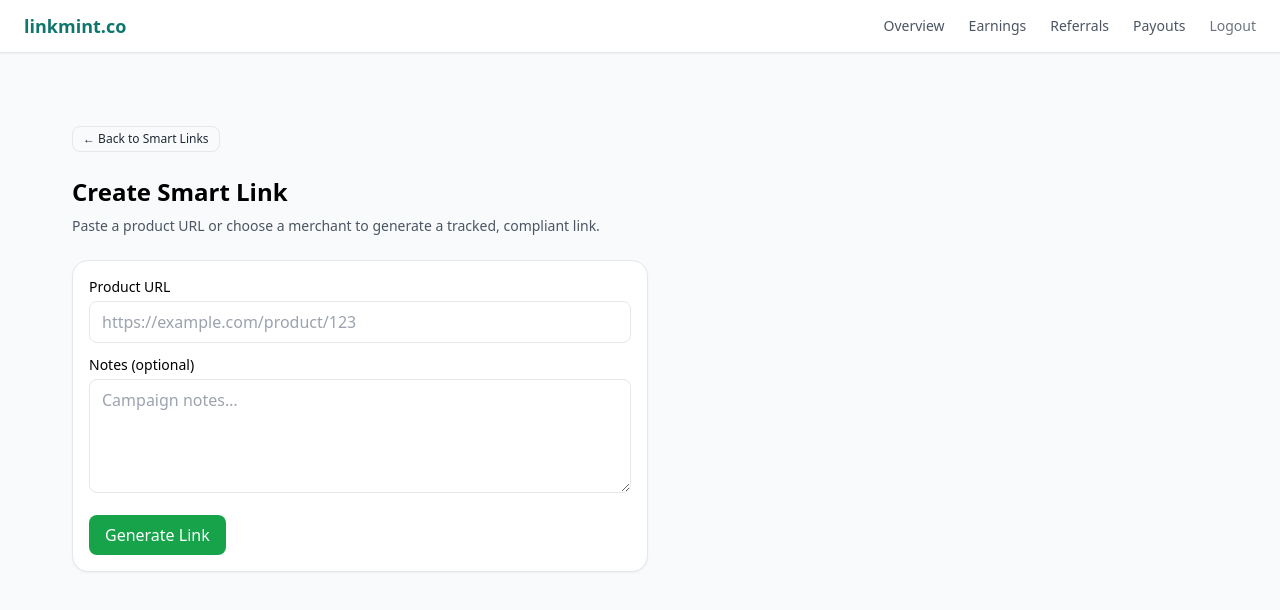
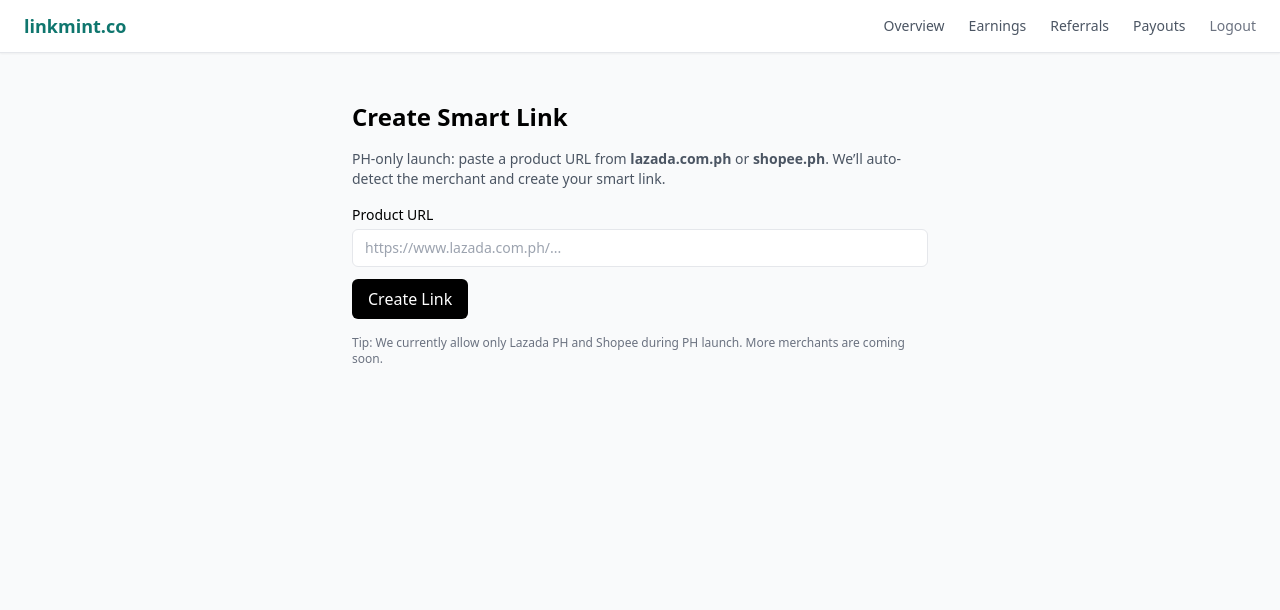
Before and after one commit to begintolern/Linkmint, a Next.js app: page /dashboard/create-link in a window 1280 px wide. Shown: the top 610 px of the page. Built offline with nearby package versions, Linux system fonts and the light colour scheme.

Commit message:
Add PH-only merchant validation and auto-detect for Create Smart Link

```diff
--- a/app/dashboard/create-link/CreateLinkClient.tsx
+++ b/app/dashboard/create-link/CreateLinkClient.tsx
@@ -1,97 +1,132 @@
 // app/dashboard/create-link/CreateLinkClient.tsx
 "use client";
 
-export const revalidate = 0;
+import { useState } from "react";
+import { useRouter } from "next/navigation";
 
-import Link from "next/link";
-import { useMemo, useState, useEffect } from "react";
-import { useSearchParams, useRouter } from "next/navigation";
-import { addRecentLink } from "@/app/components/RecentLinksClient";
+type CreateResponse = {
+  ok: boolean;
+  id?: string;
+  error?: string;
+  shortUrl?: string;
+  merchant?: string;
+};
 
-function makeDemoSmartUrl(sourceUrl: string) {
-  // tiny fake shortener: https://lm.to/<6-char>?t=<unix>&m=<host>
-  const id = Math.random().toString(36).slice(2, 8);
-  const t = Math.floor(Date.now() / 1000);
-  const u = new URL("https://lm.to/" + id);
-  u.searchParams.set("t", String(t));
+const PH_DOMAINS = [
+  { hostIncludes: "lazada.com.ph", merchant: "Lazada PH" },
+  { hostIncludes: "shopee.ph", merchant: "Shopee" },
+];
+
+function detectMerchant(urlStr: string) {
   try {
-    const src = new URL(sourceUrl);
-    u.searchParams.set("m", src.hostname.replace(/^www\./, ""));
-  } catch {}
-  return u.toString();
+    const u = new URL(urlStr);
+    const host = u.hostname.toLowerCase();
+    for (const rule of PH_DOMAINS) {
+      if (host.includes(rule.hostIncludes)) return rule.merchant;
+    }
+    return null;
+  } catch {
+    return null;
+  }
 }
 
 export default function CreateLinkClient() {
-  const searchParams = useSearchParams();
   const router = useRouter();
+  const [productUrl, setProductUrl] = useState("");
+  const [busy, setBusy] = useState(false);
+  const [error, setError] = useState<string | null>(null);
 
-  const initialUrl = useMemo(() => searchParams?.get("url") || "", [searchParams]);
-  const [url, setUrl] = useState<string>(initialUrl);
-  const [note, setNote] = useState<string>("");
+  async function handleCreate(e: React.FormEvent) {
+    e.preventDefault();
+    setError(null);
 
-  useEffect(() => {
-    setUrl(initialUrl);
-  }, [initialUrl]);
-
-  const onGenerate = () => {
-    const sourceUrl = (url || "").trim();
-    if (!sourceUrl) {
-      alert("Please paste a product URL first.");
+    // Basic URL parse
+    let u: URL;
+    try {
+      u = new URL(productUrl);
+    } catch {
+      setError("Please enter a valid product URL.");
       return;
     }
-    const smartUrl = makeDemoSmartUrl(sourceUrl);
 
-    // ✅ Save just the smart URL (matches RecentLinksClient API)
-    addRecentLink(smartUrl);
+    // PH-only guard: allow Lazada PH or Shopee PH only
+    const merchant = detectMerchant(productUrl);
+    if (!merchant) {
+      setError(
+        "For PH launch, only Lazada PH (lazada.com.ph) and Shopee (shopee.ph) links are allowed."
+      );
+      return;
+    }
 
-    // Go back to Smart Links so they immediately see it in the list
-    router.push("/dashboard/links");
-  };
+    setBusy(true);
+    try {
+      // Call your existing create-link API (adjust path if yours is different)
+      const res = await fetch("/api/links/create", {
+        method: "POST",
+        headers: { "Content-Type": "application/json" },
+        body: JSON.stringify({
+          productUrl,
+          merchant, // helpful for server logs/metrics
+          market: "PH",
+          source: "dashboard",
+        }),
+      });
+
+      const data = (await res.json()) as CreateResponse;
+      if (!data.ok) {
+        setError(data.error || "Failed to create link.");
+        setBusy(false);
+        return;
+      }
+
+      // Navigate to Links page (where “Your recent links” shows)
+      router.push("/dashboard/links");
+    } catch (err: any) {
+      setError("Network error. Please try again.");
+      setBusy(false);
+    }
+  }
 
   return (
-    <div className="p-6 space-y-6">
-      {/* Back to Smart Links */}
-      <div>
-        <Link
-          href="/dashboard/links"
-          className="inline-flex items-center gap-1 rounded-lg border px-2.5 py-1 text-xs text-gray-800 hover:bg-gray-50"
-        >
-          ← Back to Smart Links
-        </Link>
-      </div>
+    <div className="max-w-xl mx-auto space-y-4">
+      <h1 className="text-2xl font-semibold">Create Smart Link</h1>
+      <p className="text-sm text-gray-600">
+        PH-only launch: paste a product URL from{" "}
+        <strong>lazada.com.ph</strong> or <strong>shopee.ph</strong>. We’ll
+        auto-detect the merchant and create your smart link.
+      </p>
 
-      <div>
-        <h1 className="text-2xl font-semibold">Create Smart Link</h1>
-        <p className="mt-2 text-sm text-gray-600">
-          Paste a product URL or choose a merchant to generate a tracked, compliant link.
-        </p>
-      </div>
+      <form onSubmit={handleCreate} className="space-y-3">
+        <label className="block text-sm font-medium">
+          Product URL
+          <input
+            className="mt-1 w-full rounded-md border px-3 py-2"
+            placeholder="https://www.lazada.com.ph/..."
+            value={productUrl}
+            onChange={(e) => setProductUrl(e.target.value)}
+            disabled={busy}
+            required
+          />
+        </label>
 
-      <div className="max-w-xl border rounded-2xl p-4 shadow-sm bg-white">
-        <label className="block text-sm font-medium mb-1">Product URL</label>
-        <input
-          type="url"
-          placeholder="https://example.com/product/123"
-          value={url}
-          onChange={(e) => setUrl(e.target.value)}
-          className="w-full rounded-lg border px-3 py-2 mb-3 focus:outline-none focus:ring-2 focus:ring-green-500"
-        />
-
-        <label className="block text-sm font-medium mb-1">Notes (optional)</label>
-        <textarea
-          placeholder="Campaign notes…"
-          value={note}
-          onChange={(e) => setNote(e.target.value)}
-          className="w-full rounded-lg border px-3 py-2 mb-4 focus:outline-none focus:ring-2 focus:ring-green-500"
-          rows={4}
-        />
+        {error && (
+          <div className="text-sm text-red-600 bg-red-50 border border-red-200 rounded-md p-2">
+            {error}
+          </div>
+        )}
 
         <button
-          onClick={onGenerate}
-          className="px-4 py-2 bg-green-600 text-white rounded-lg hover:bg-green-700"
+          type="submit"
+          disabled={busy}
+          className="rounded-md px-4 py-2 bg-black text-white disabled:opacity-60"
         >
-          Generate Link
+          {busy ? "Creating..." : "Create Link"}
         </button>
+      </form>
+
+      <div className="text-xs text-gray-500">
+        Tip: We currently allow only Lazada PH and Shopee during PH launch. More
+        merchants are coming soon.
       </div>
     </div>
   );
```
